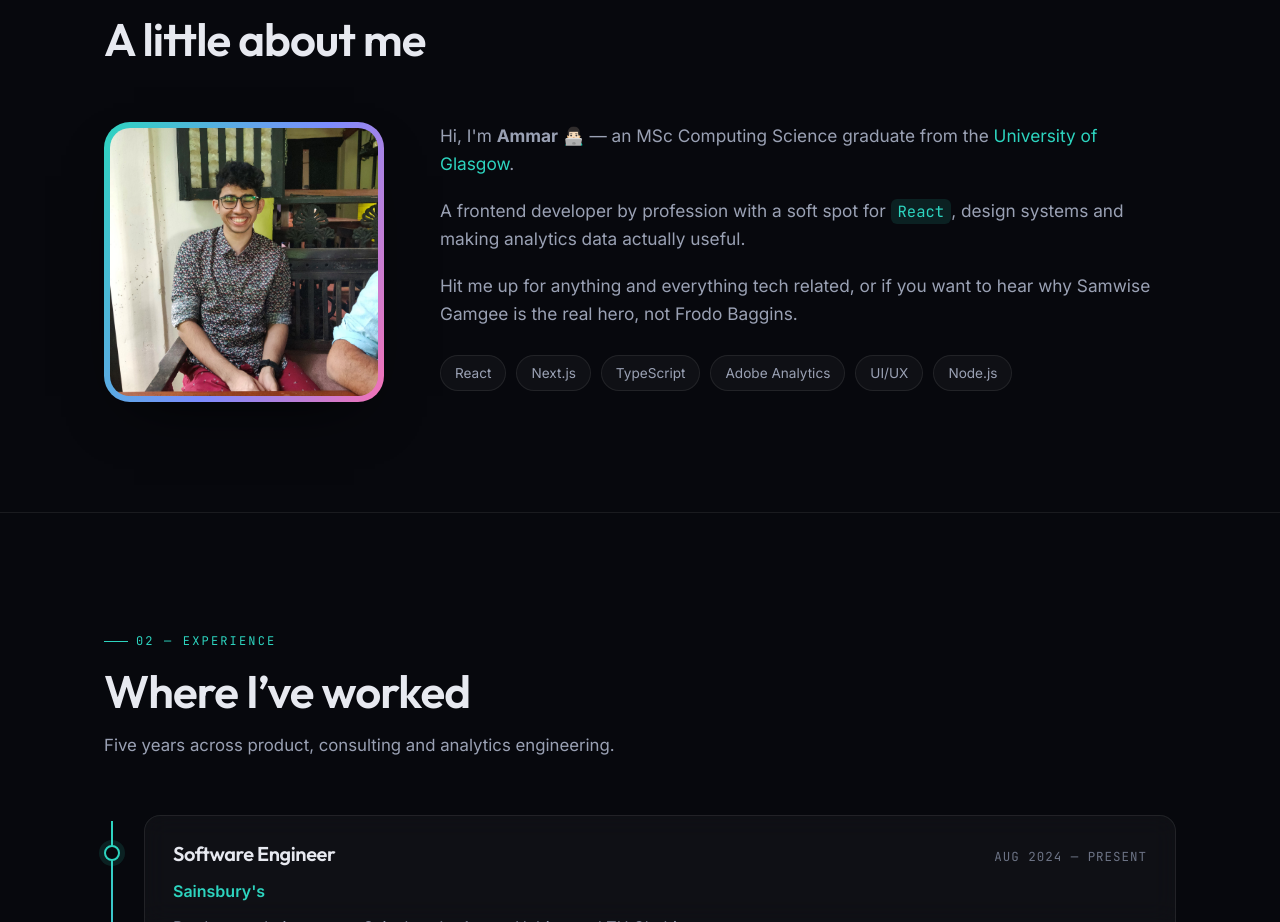
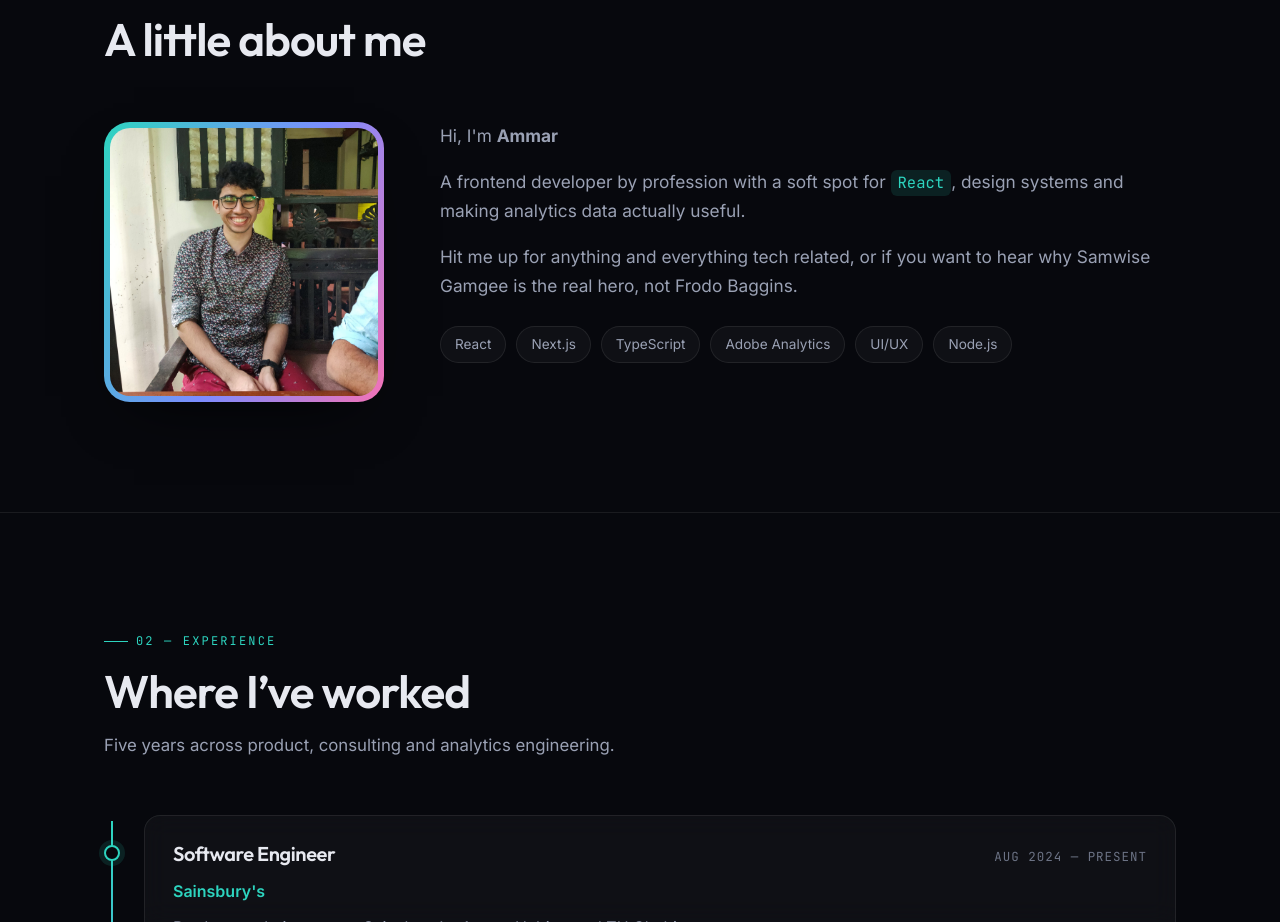
Before and after one commit to zorgonide/portfolio-next, a Next.js app: page / in a window 1280 px wide. Shown: the part 940-1862 px from the top of the page. Built offline with nearby package versions, Linux system fonts and the light colour scheme.

Commit message:
style: simplify introduction text in Home component

```diff
--- a/src/app/components/Home.js
+++ b/src/app/components/Home.js
@@ -370,11 +370,7 @@ export default function Home() {
               </div>
               <div className='about-text reveal'>
                 <p>
-                  Hi, I&apos;m <strong>Ammar</strong> 👨🏻‍💻 — an MSc Computing Science graduate from the{' '}
-                  <a href='https://www.gla.ac.uk/' target='_blank' rel='noopener noreferrer'>
-                    University of Glasgow
-                  </a>
-                  .
+                  Hi, I&apos;m <strong>Ammar</strong>
                 </p>
                 <p>
                   A frontend developer by profession with a soft spot for <code>React</code>, design systems and making analytics data actually useful.
```
